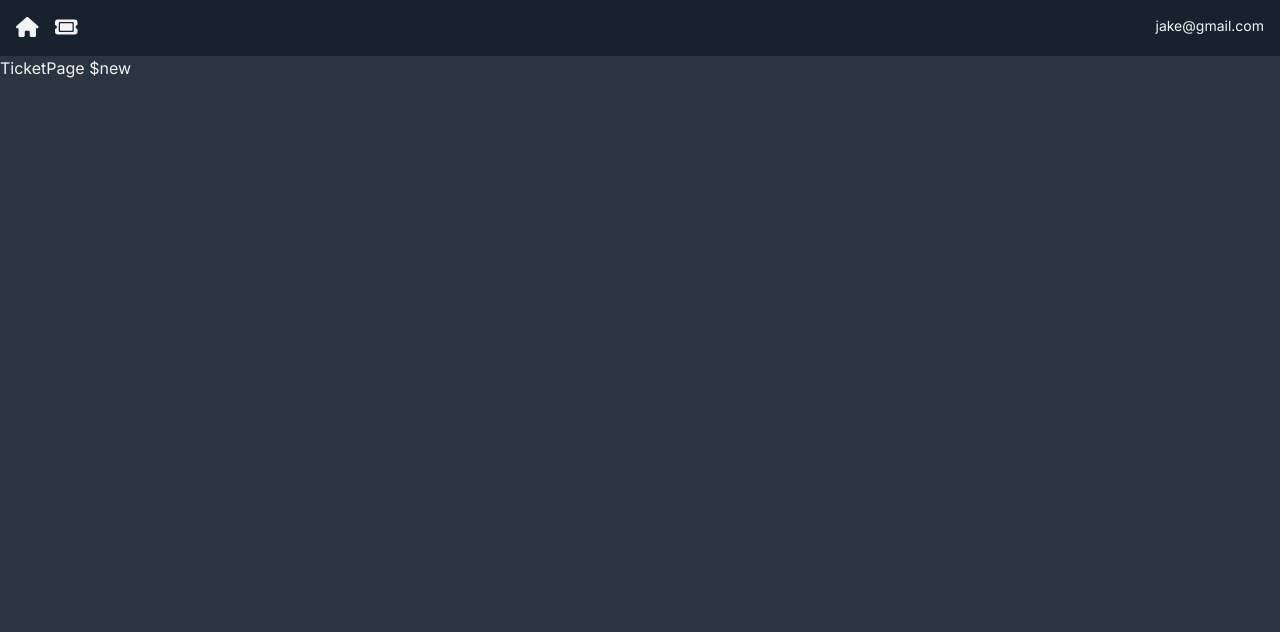
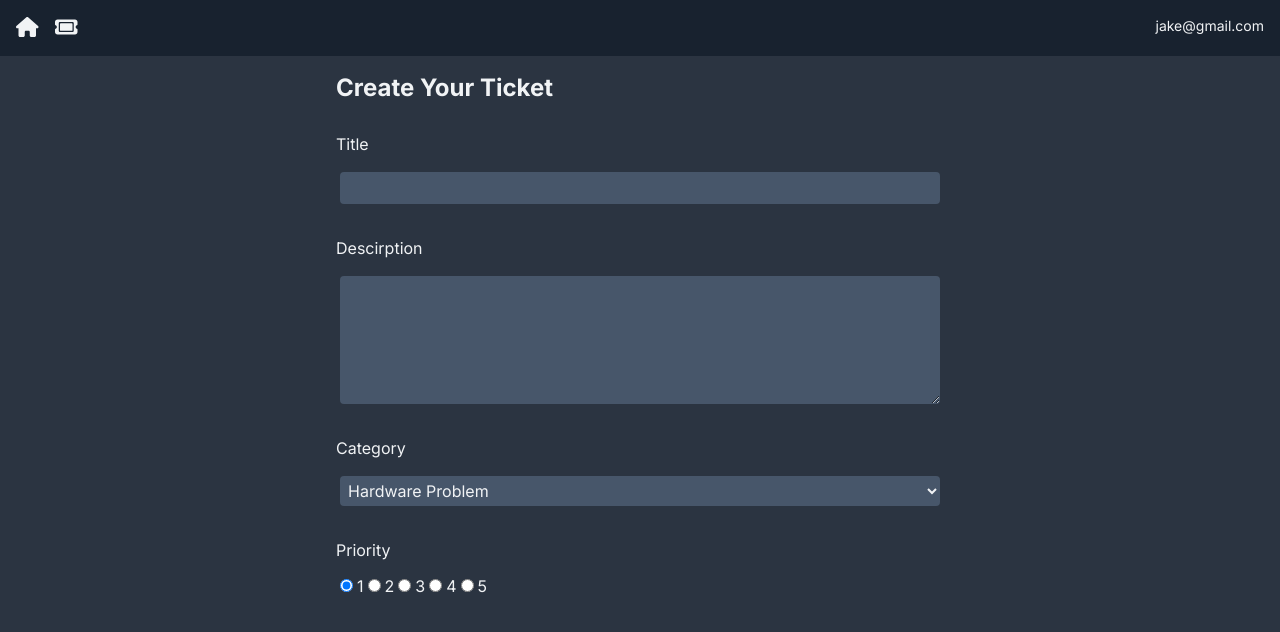
Before and after one commit to sn0rii/ticketapp, a Next.js app: page /TicketPage/new in a window 1280 px wide. Shown: the top 632 px of the page. Built offline with nearby package versions, Linux system fonts and the light colour scheme.

Commit message:
MONGODB connected

```diff
--- /dev/null
+++ b/app/(components)/TicketForm.jsx
@@ -0,0 +1,121 @@
+"use client";
+
+import { useRouter } from "next/navigation";
+import React, { useState } from "react";
+
+const TicketForm = () => {
+  const handleChange = (e) => {
+    const value = e.target.value;
+    const name = e.target.name;
+
+    setFormData((prevState) => ({
+      ...prevState,
+      [name]: value,
+    }));
+  };
+
+  const handleSubmit = () => {
+    console.log("submitted");
+  };
+
+  const startingTicketData = {
+    title: "",
+    description: "",
+    category: "Hardware Problem",
+    priority: 1,
+    progress: 0,
+    status: "not started",
+  };
+
+  const [formData, setFormData] = useState(startingTicketData);
+  return (
+    <div className="flex justify-center">
+      <form
+        className="flex flex-col w-1/2 gap-3"
+        method="post"
+        onSubmit={handleSubmit}
+      >
+        <h3>Create Your Ticket</h3>
+        <label>Title</label>
+        <input
+          id="title"
+          name="title"
+          type="text"
+          onChange={handleChange}
+          required={true}
+          value={formData.title}
+        />
+        <label>Descirption</label>
+        <textarea
+          id="description"
+          name="description"
+          onChange={handleChange}
+          required={true}
+          value={formData.description}
+          rows="5"
+        />
+        <label>Category</label>
+        <select
+          name="category"
+          value={formData.category}
+          onChange={handleChange}
+          id=""
+        >
+          <option value="Hardware Problem">Hardware Problem</option>
+          <option value="Software Problem">Software Problem</option>
+          <option value="Project">Project</option>
+        </select>
+
+        <label>Priority</label>
+        <div>
+          <input
+            id="priority-1"
+            name="priority"
+            type="radio"
+            onChange={handleChange}
+            value={1}
+            checked={formData.priority == 1}
+          />
+          <label>1</label>
+          <input
+            id="priority-2"
+            name="priority"
+            type="radio"
+            onChange={handleChange}
+            value={2}
+            checked={formData.priority == 2}
+          />
+          <label>2</label>
+          <input
+            id="priority-3"
+            name="priority"
+            type="radio"
+            onChange={handleChange}
+            value={3}
+            checked={formData.priority == 3}
+          />
+          <label>3</label>
+          <input
+            id="priority-4"
+            name="priority"
+            type="radio"
+            onChange={handleChange}
+            value={4}
+            checked={formData.priority == 4}
+          />
+          <label>4</label>
+          <input
+            id="priority-5"
+            name="priority"
+            type="radio"
+            onChange={handleChange}
+            value={5}
+            checked={formData.priority == 5}
+          />
+          <label>5</label>
+        </div>
+      </form>
+    </div>
+  );
+};
+export default TicketForm;
--- /dev/null
+++ b/app/(models)/Ticket.js
@@ -0,0 +1,23 @@
+import mongoose, { Schema } from "mongoose";
+
+mongoose.connect(process.env.MONGODB_URI);
+mongoose.Promise = global.Promise;
+
+const ticketSchema = new Schema(
+  {
+    title: String,
+    description: String,
+    category: String,
+    priority: Number,
+    progress: Number,
+    status: String,
+    active: Boolean,
+  },
+  {
+    timestamps: true,
+  }
+);
+
+const Ticket = mongoose.models.Ticket || mongoose.model("Ticket", ticketSchema);
+
+export default Ticket;
--- a/app/TicketPage/[id]/page.jsx
+++ b/app/TicketPage/[id]/page.jsx
@@ -1,4 +1,6 @@
+import TicketForm from "@/app/(components)/TicketForm";
+
 const TicketPage = ({ params }) => {
-  return <div>TicketPage ${params.id}</div>;
+  return <TicketForm />;
 };
 export default TicketPage;
--- /dev/null
+++ b/app/api/route.js
@@ -0,0 +1,13 @@
+import Ticket from "../(models)/Ticket";
+import { NextResponse } from "next/server";
+
+export async function POST(req) {
+  try {
+    const body = await req.json();
+    const ticketData = body.formData;
+    await Ticket.create(ticketData);
+    return NextResponse.json({ message: "Ticket Created" }, { status: 201 });
+  } catch (error) {
+    return NextResponse.json({ message: "Error", error }, { status: 500 });
+  }
+}
--- a/app/globals.css
+++ b/app/globals.css
@@ -24,6 +24,18 @@
   p {
     @apply text-sm text-default-text;
   }
+
+  form {
+    @apply rounded-xl p-4;
+  }
+  label {
+    @apply mt-4;
+  }
+  input,
+  select,
+  textarea {
+    @apply m-1 rounded bg-card p-1;
+  }
 }
 
 @layer components {
```
